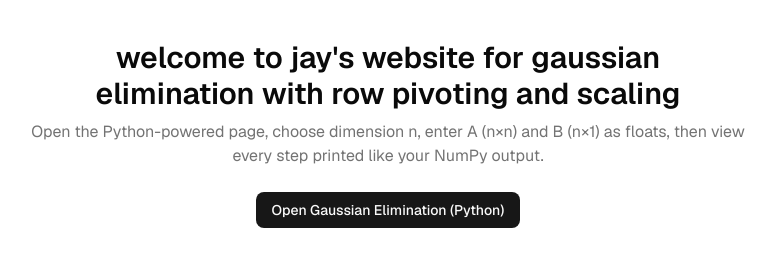
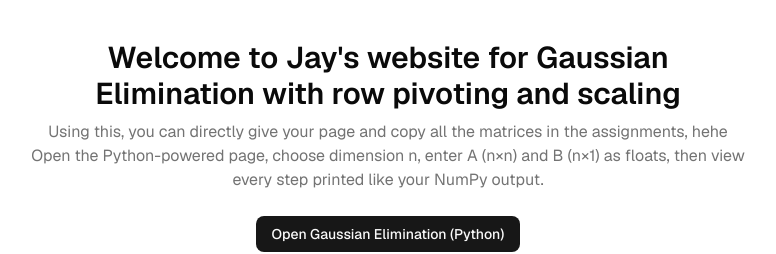
Before and after one commit to jaymali2467/gaussian_elimination, a Next.js app: page / in a window 1280 px wide. Shown: the top 254 px of the page, without its empty margins (252-1028 px from the left). Built offline with nearby package versions, Linux system fonts and the light colour scheme.

Commit message:
Update page.tsx

```diff
--- a/app/page.tsx
+++ b/app/page.tsx
@@ -4,9 +4,10 @@ export default function Page() {
       <section className="mx-auto max-w-3xl px-6 py-10 flex flex-col gap-6">
         <header className="text-center">
           <h1 className="text-3xl font-semibold text-balance">
-            {"welcome to jay's website for gaussian elimination with row pivoting and scaling"}
+            {"Welcome to Jay's website for Gaussian Elimination with row pivoting and scaling"}
           </h1>
           <p className="text-muted-foreground mt-2">
+            Using this, you can directly give your page and copy all the matrices in the assignments, hehe
             Open the Python-powered page, choose dimension n, enter A (n×n) and B (n×1) as floats, then view every step
             printed like your NumPy output.
           </p>
```
